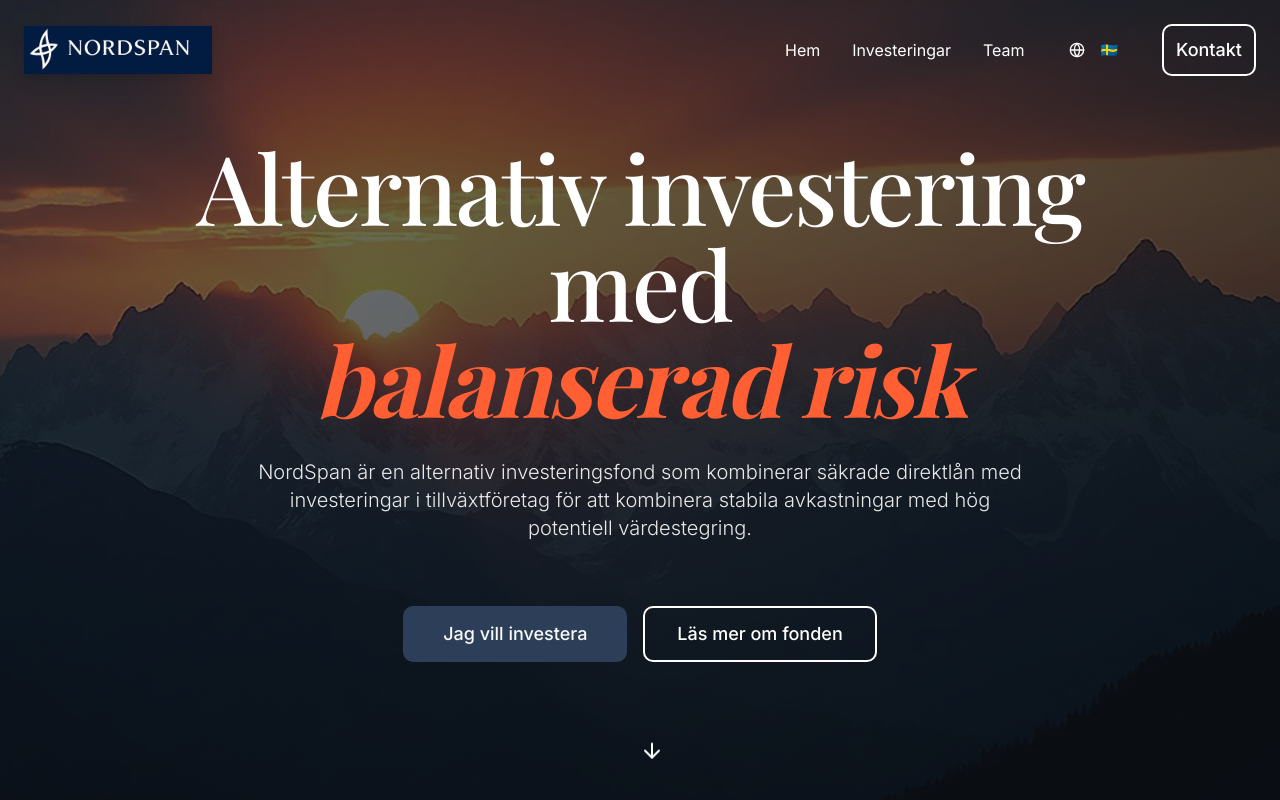
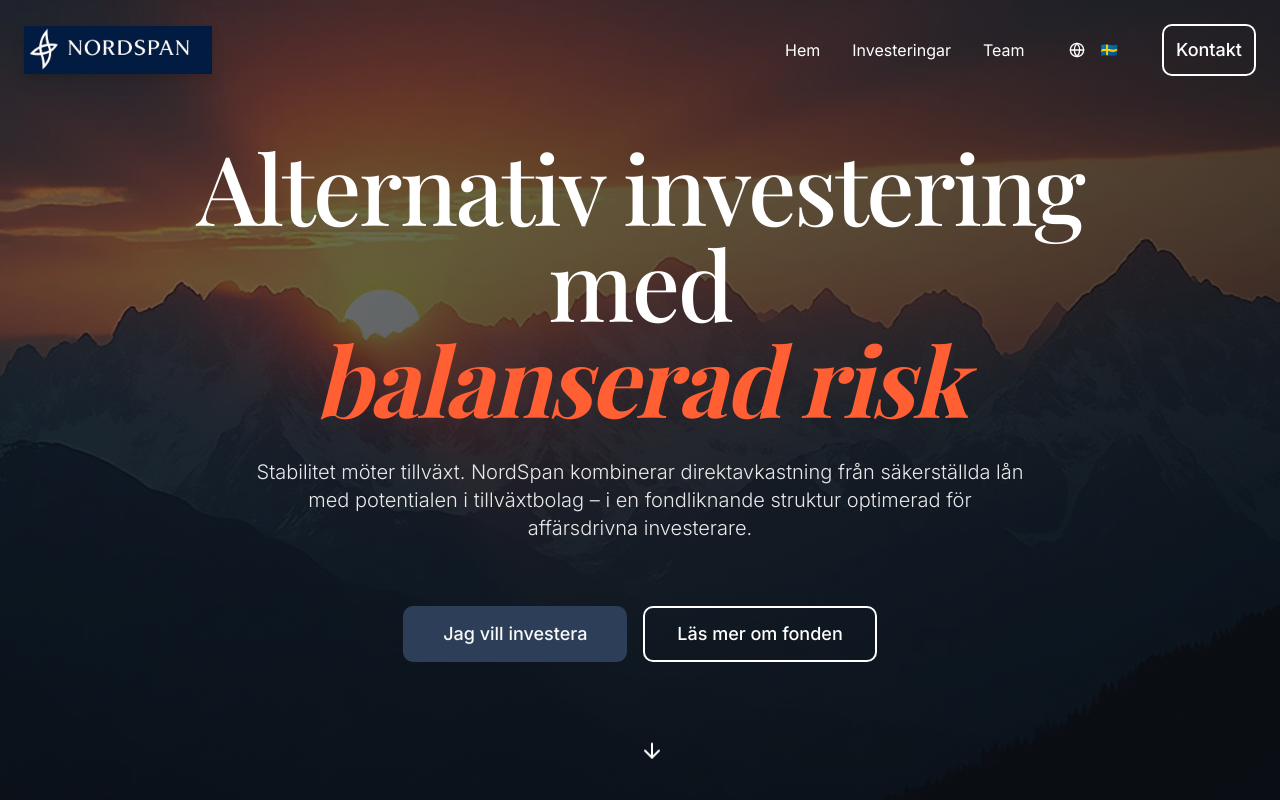
Before and after one commit to C-FMorand/nordspan, a React (Vite) app: page / in a window 1280 px wide. Shown: the top 800 px of the page. Built offline with nearby package versions, Linux system fonts and the light colour scheme.

Commit message:
Update homepage text
Change the introductory text on the homepage to "Stabilitet möter tillväxt. NordSpan kombinerar direktavkastning från säkerställda lån med potentialen i tillväxtbolag – i en fondliknande struktur optimerad för affärsdrivna investerare."

```diff
--- a/src/contexts/LanguageContext.tsx
+++ b/src/contexts/LanguageContext.tsx
@@ -22,7 +22,7 @@ const translations = {
     // Hero Section
     'hero.title.part1': 'Alternativ investering med',
     'hero.title.part2': 'balanserad risk',
-    'hero.subtitle': 'NordSpan är en alternativ investeringsfond som kombinerar säkrade direktlån med investeringar i tillväxtföretag för att kombinera stabila avkastningar med hög potentiell värdestegring.',
+    'hero.subtitle': 'Stabilitet möter tillväxt. NordSpan kombinerar direktavkastning från säkerställda lån med potentialen i tillväxtbolag – i en fondliknande struktur optimerad för affärsdrivna investerare.',
     'hero.cta.invest': 'Jag vill investera',
     'hero.cta.learn': 'Läs mer om fonden',
 
```
